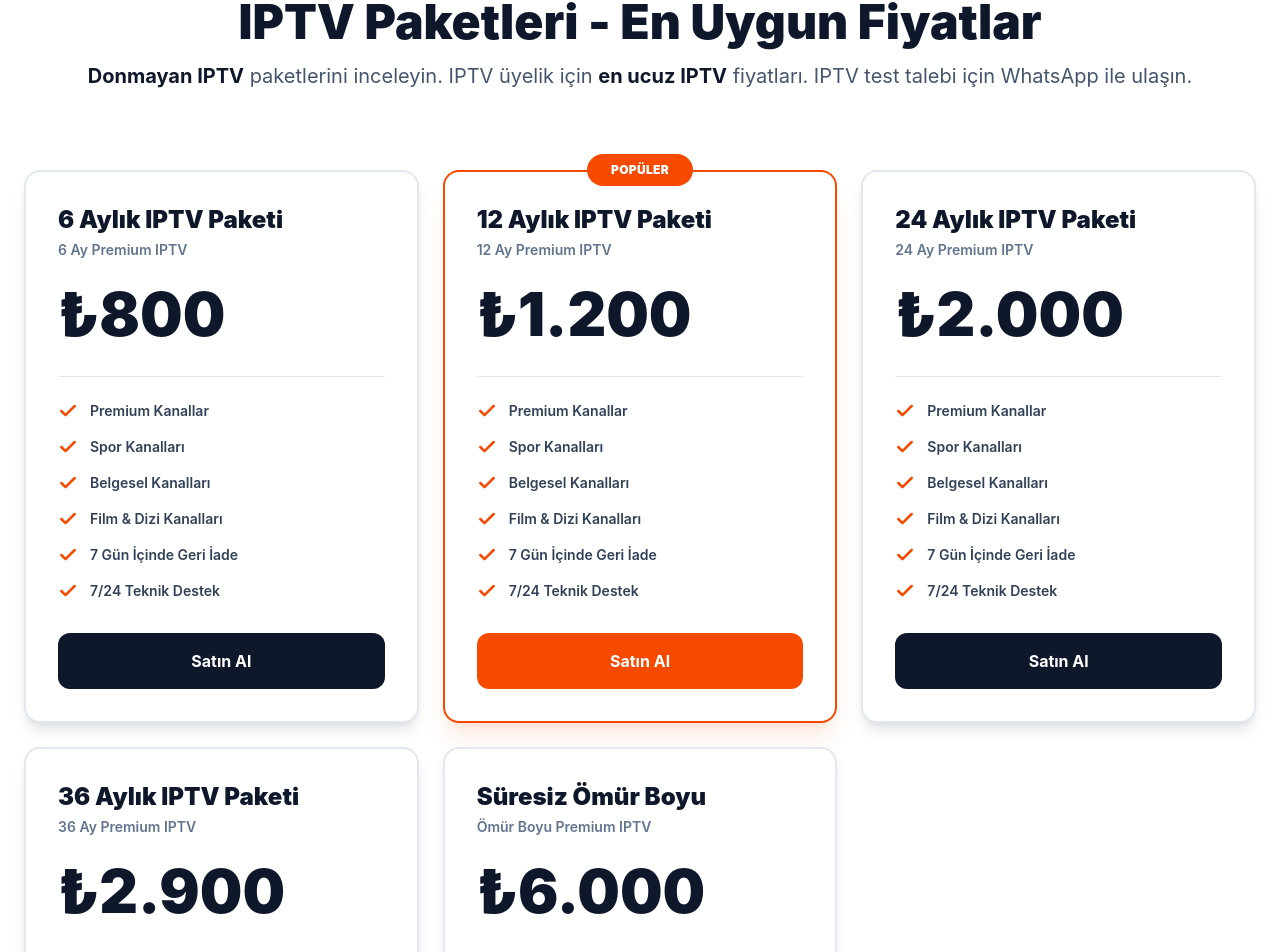
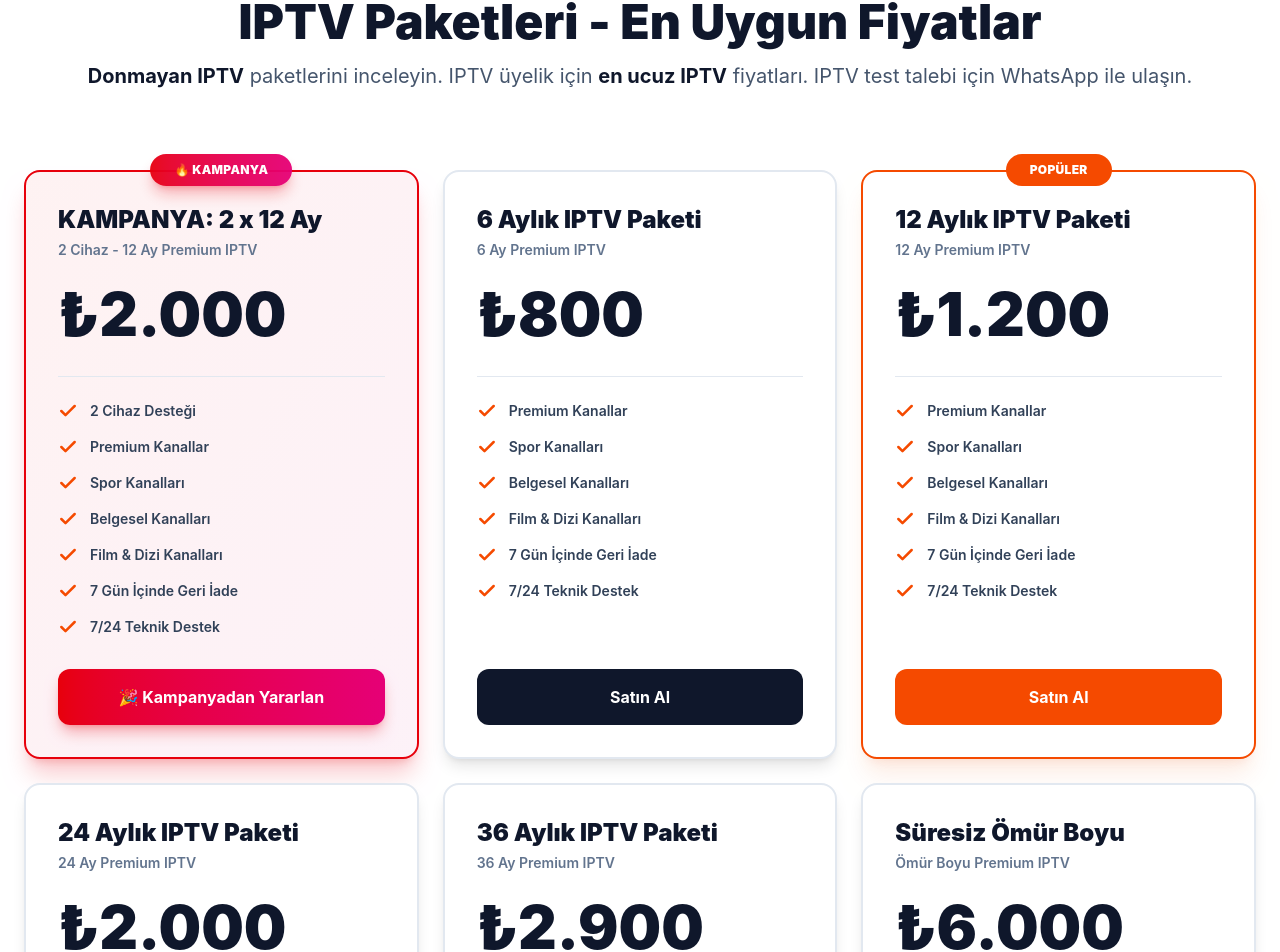
Before and after one commit to iddaasohbet/iptvalcomtr, a Next.js app: page / in a window 1280 px wide. Shown: the part 863-1815 px from the top of the page. Built offline with nearby package versions, Linux system fonts and the light colour scheme.

Commit message:
Kanal sayÄ±sÄ± 60.000'e yÃ¼kseltildi ve kampanya paketi eklendi (2x12 ay 2000TL)

```diff
--- a/src/components/Hero.tsx
+++ b/src/components/Hero.tsx
@@ -108,7 +108,7 @@ export default function Hero() {
             <div className="flex items-center gap-4 sm:gap-6 md:gap-8 overflow-x-auto">
               <div className="flex-shrink-0">
                 <p className="mb-1 text-2xl sm:text-3xl md:text-4xl font-black tabular-nums text-slate-900">
-                  <Counter target={10000} />+
+                  <Counter target={60000} />+
                 </p>
                 <p className="text-[10px] sm:text-xs font-bold uppercase tracking-wider sm:tracking-widest text-slate-500">Kanal</p>
               </div>
--- a/src/components/Packages.tsx
+++ b/src/components/Packages.tsx
@@ -4,6 +4,21 @@ import { motion } from "framer-motion";
 import { Check } from "lucide-react";
 
 const packages = [
+  {
+    name: "KAMPANYA: 2 x 12 Ay",
+    price: "2.000",
+    subtitle: "2 Cihaz - 12 Ay Premium IPTV",
+    features: [
+      "2 Cihaz Desteği",
+      "Premium Kanallar",
+      "Spor Kanalları",
+      "Belgesel Kanalları",
+      "Film & Dizi Kanalları",
+      "7 Gün İçinde Geri İade",
+      "7/24 Teknik Destek"
+    ],
+    campaign: true,
+  },
   {
     name: "6 Aylık IPTV Paketi",
     price: "800",
@@ -97,7 +112,14 @@ export default function Packages() {
               transition={{ delay: i * 0.08 }}
               className="group relative flex h-full"
             >
-              {pkg.popular && (
+              {pkg.campaign && (
+                <div className="absolute -top-4 left-1/2 z-10 -translate-x-1/2">
+                  <div className="rounded-full bg-gradient-to-r from-red-600 to-pink-600 px-6 py-2 text-xs font-black uppercase tracking-wide text-white shadow-lg shadow-red-600/30 animate-pulse">
+                    🔥 KAMPANYA
+                  </div>
+                </div>
+              )}
+              {pkg.popular && !pkg.campaign && (
                 <div className="absolute -top-4 left-1/2 z-10 -translate-x-1/2">
                   <div className="rounded-full bg-orange-600 px-6 py-2 text-xs font-black uppercase tracking-wide text-white">
                     Popüler
@@ -106,7 +128,9 @@ export default function Packages() {
               )}
 
               <div className={`flex w-full flex-col rounded-2xl border-2 bg-white p-8 transition-all duration-300 ${
-                pkg.popular
+                pkg.campaign
+                  ? 'border-red-600 shadow-xl shadow-red-600/20 bg-gradient-to-br from-red-50 to-pink-50'
+                  : pkg.popular
                   ? 'border-orange-600 shadow-xl shadow-orange-600/10'
                   : 'border-slate-200 shadow-lg hover:border-slate-300 hover:shadow-xl'
               }`}>
@@ -146,12 +170,14 @@ export default function Packages() {
                   target="_blank"
                   rel="noopener noreferrer"
                   className={`mt-auto flex w-full items-center justify-center rounded-xl py-4 font-bold transition-all ${
-                    pkg.popular
+                    pkg.campaign
+                      ? "bg-gradient-to-r from-red-600 to-pink-600 text-white hover:from-red-700 hover:to-pink-700 shadow-lg shadow-red-600/30"
+                      : pkg.popular
                       ? "bg-orange-600 text-white hover:bg-orange-700"
                       : "bg-slate-900 text-white hover:bg-slate-800"
                   }`}
                 >
-                  Satın Al
+                  {pkg.campaign ? "🎉 Kampanyadan Yararlan" : "Satın Al"}
                 </a>
               </div>
             </motion.div>
```
Also changed, not shown: src/app/hakkimizda/metadata.ts (line endings or trailing spaces), 1 other file (tests, documents, lock files or other folders).
